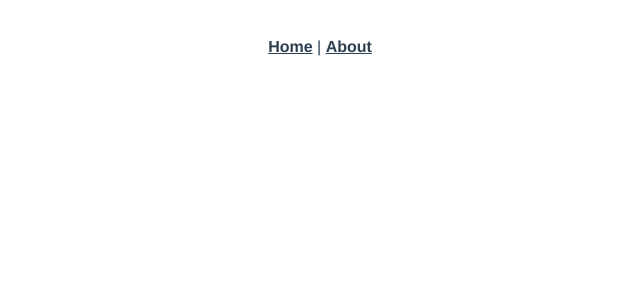
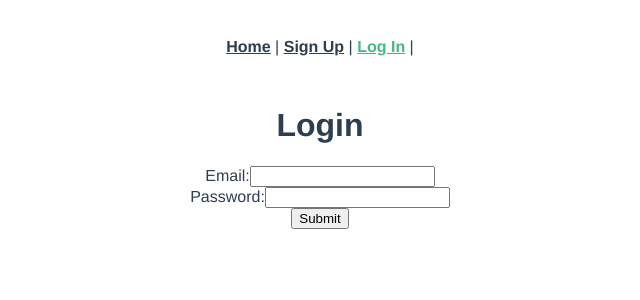
Before and after one commit to TaylorChrisL/road-tripping-frontend, a Vue app: page /login in a window 1280 px wide. Before the commit this address had no page. Shown: the top 300 px of the page, without its empty margins (320-960 px from the left). Built offline with nearby package versions, Linux system fonts and the light colour scheme.

Commit message:
Adds links to signup/login/logout routes

```diff
--- a/src/App.vue
+++ b/src/App.vue
@@ -1,8 +1,26 @@
+<script>
+export default {
+  data: function () {
+    return {
+      isLoggedIn: false,
+    };
+  },
+  watch: {
+    $route: function () {
+      this.isLoggedIn = !!localStorage.jwt;
+    },
+  },
+};
+</script>
 <template>
   <nav>
     <router-link to="/">Home</router-link>
     |
-    <router-link to="/about">About</router-link>
+    <router-link v-if="!isLoggedIn" to="/signup">Sign Up</router-link>
+    |
+    <router-link v-if="!isLoggedIn" to="/login">Log In</router-link>
+    |
+    <router-link v-if="isLoggedIn" to="/logout">Log Out</router-link>
   </nav>
   <router-view />
 </template>
--- a/src/router/index.js
+++ b/src/router/index.js
@@ -1,5 +1,8 @@
 import { createRouter, createWebHistory } from "vue-router";
 import HomeView from "../views/HomeView.vue";
+import SignupView from "../views/SignupView.vue";
+import LoginView from "../views/LoginView.vue";
+import LogoutView from "../views/LogoutView.vue";
 
 const routes = [
   {
@@ -8,12 +11,19 @@ const routes = [
     component: HomeView,
   },
   {
-    path: "/about",
-    name: "about",
-    // route level code-splitting
-    // this generates a separate chunk (about.[hash].js) for this route
-    // which is lazy-loaded when the route is visited.
-    component: () => import(/* webpackChunkName: "about" */ "../views/AboutView.vue"),
+    path: "/signup",
+    name: "signup",
+    component: SignupView,
+  },
+  {
+    path: "/login",
+    name: "login",
+    component: LoginView,
+  },
+  {
+    path: "/logout",
+    name: "logout",
+    component: LogoutView,
   },
 ];
 
--- a/src/views/AboutView.vue
+++ /dev/null
@@ -1,5 +0,0 @@
-<template>
-  <div class="about">
-    <h1>This is an about page</h1>
-  </div>
-</template>
--- a/src/views/LoginView.vue
+++ b/src/views/LoginView.vue
@@ -14,7 +14,6 @@ export default {
         .then((response) => {
           axios.defaults.headers.common["Authorization"] = "Bearer " + response.data.jwt;
           localStorage.setItem("jwt", response.data.jwt);
-          localStorage.setItem("user_id", response.data.user_id);
           this.$router.push("/");
         })
         .catch((error) => {
--- a/src/views/LogoutView.vue
+++ b/src/views/LogoutView.vue
@@ -4,8 +4,6 @@ export default {
   created: function () {
     delete axios.defaults.headers.common["Authorization"];
     localStorage.removeItem("jwt");
-    localStorage.removeItem("user_id");
-    localStorage.setItem("flashMessage", "Ok");
     this.$router.push("/");
   },
 };
```
